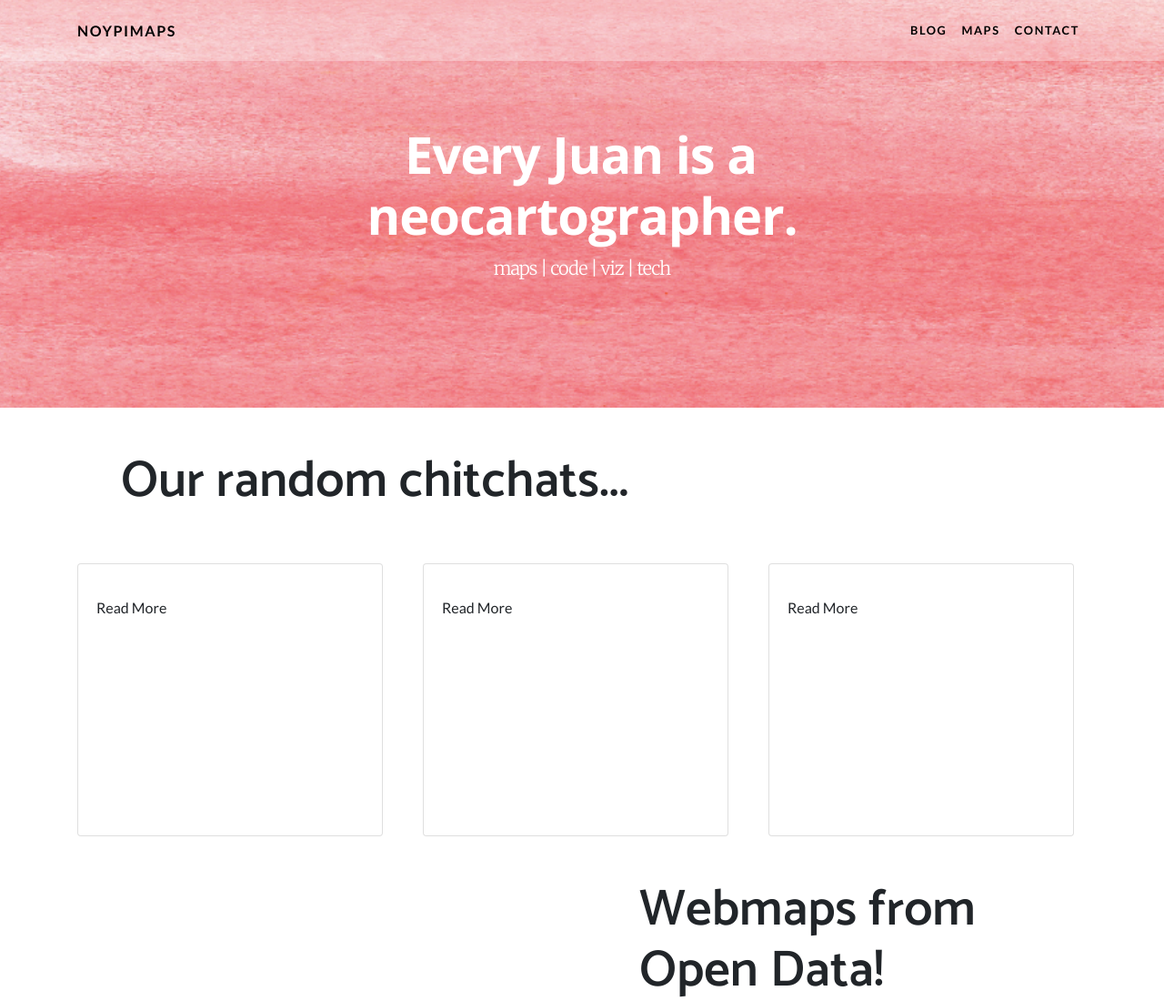
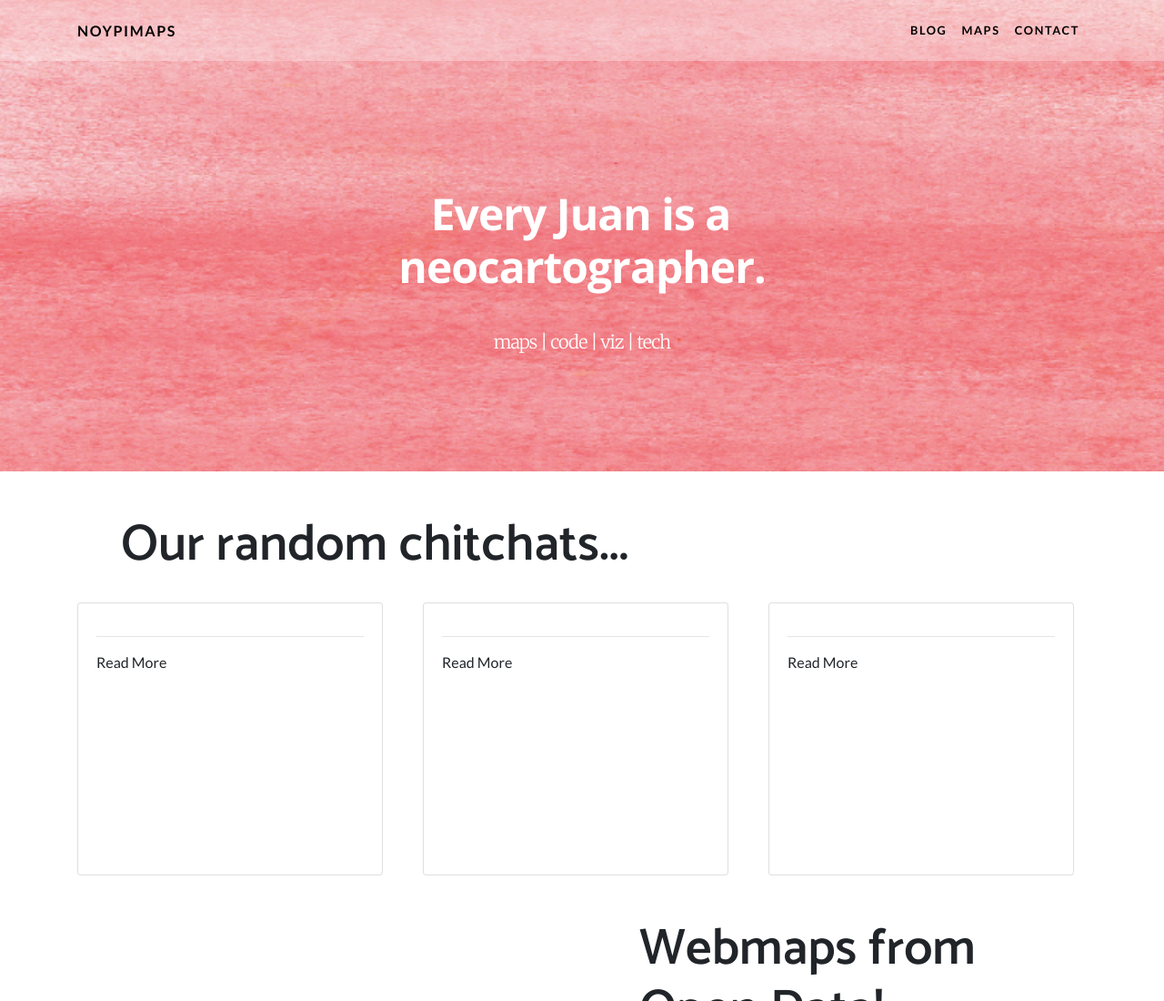
Before and after one commit to noypimaps/noypimaps.github.io, a plain HTML site: page index.html in a window 1280 px wide. Shown: the top 1100 px of the page at 91% size. Drawn offline with nearby package versions, Linux system fonts and the light colour scheme; no server answers.

Commit message:
added mechanism for importing 3 recent blogposts

```diff
--- a/css/noypimaps.css
+++ b/css/noypimaps.css
@@ -65,8 +65,8 @@ header.masthead {
   background-size: cover;
 }
 #headerline{
-  margin: 10px 120px 10px 120px;
-  font-size: 3.5rem;
+  margin: 80px 280px 40px 280px;
+  font-size: 3rem;
   letter-spacing: -1px;
   font-family: "Open Sans", sans-serif;
   text-indent: -3px;
@@ -92,6 +92,9 @@ header.masthead .masthead-content {
 .container{
   align-items: center;
 }
+#blog-headerline{
+  height: 9rem;
+}
 
 @media screen and (max-width: 992px) and (min-width: 720px){
   .card{
--- a/index.html
+++ b/index.html
@@ -54,7 +54,7 @@
   <section>
     <div class="container">
       <div class="row align-items-center">
-        <div class="col-lg-12">
+        <div class="col-lg-12" id="blog-headerline">
           <div class="p-5">
             <h2 class="display-4">Our random chitchats...</h2>
           </div>
@@ -66,6 +66,7 @@
             <div class="card-body">
               <h4 class="card-title" id="recent-post-title-1"></h4>
               <p class="card-text" id="recent-post-description-1"></p>
+              <hr />
               <a class="card-link" id="recent-post-link-1">Read More</a>
             </div>
           </div>
@@ -75,6 +76,7 @@
             <div class="card-body">
               <h4 class="card-title" id="recent-post-title-2"></h4>
               <p class="card-text" id="recent-post-description-2"></p>
+              <hr />
               <a class="card-link" id="recent-post-link-2">Read More</a>
             </div>
           </div>
@@ -84,6 +86,7 @@
             <div class="card-body">
               <h4 class="card-title" id="recent-post-title-3"></h4>
               <p class="card-text" id="recent-post-description-3"></p>
+              <hr />
               <a class="card-link" id="recent-post-link-3">Read More</a>
             </div>
           </div>
```
